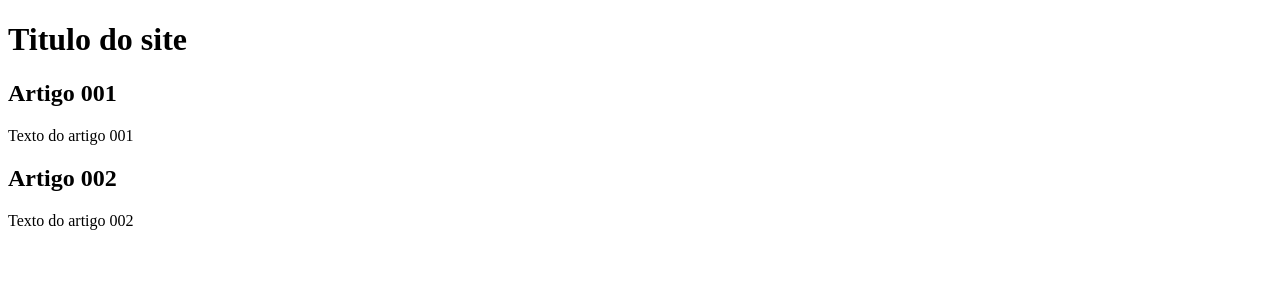
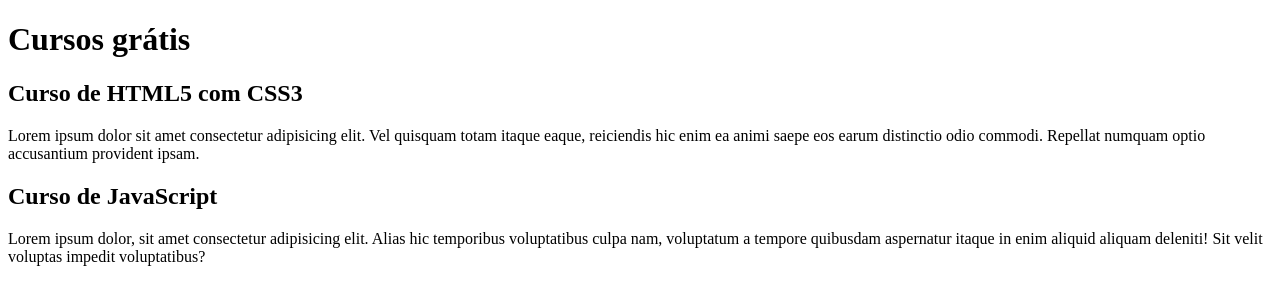
Before and after one commit to Rodrigo-Sarmento/projeto-site, a plain HTML site: page index.html in a window 1280 px wide. Drawn offline with Linux system fonts and the light colour scheme.

Commit message:
comecei a escrever conteudo

```diff
--- a/index.html
+++ b/index.html
@@ -8,15 +8,15 @@
 <body>
     <main>
         <header>
-            <h1>Titulo do site</h1>
+            <h1>Cursos grátis</h1>
         </header>
         <article>
-            <h2>Artigo 001</h2>
-            <p>Texto do artigo 001</p>
+            <h2>Curso de HTML5 com CSS3</h2>
+            <p>Lorem ipsum dolor sit amet consectetur adipisicing elit. Vel quisquam totam itaque eaque, reiciendis hic enim ea animi saepe eos earum distinctio odio commodi. Repellat numquam optio accusantium provident ipsam.</p>
         </article>
         <article>
-            <h2>Artigo 002</h2>
-            <p>Texto do artigo 002</p>
+            <h2>Curso de JavaScript</h2>
+            <p>Lorem ipsum dolor, sit amet consectetur adipisicing elit. Alias hic temporibus voluptatibus culpa nam, voluptatum a tempore quibusdam aspernatur itaque in enim aliquid aliquam deleniti! Sit velit voluptas impedit voluptatibus?</p>
         </article>
     </main>
 </body>
```
